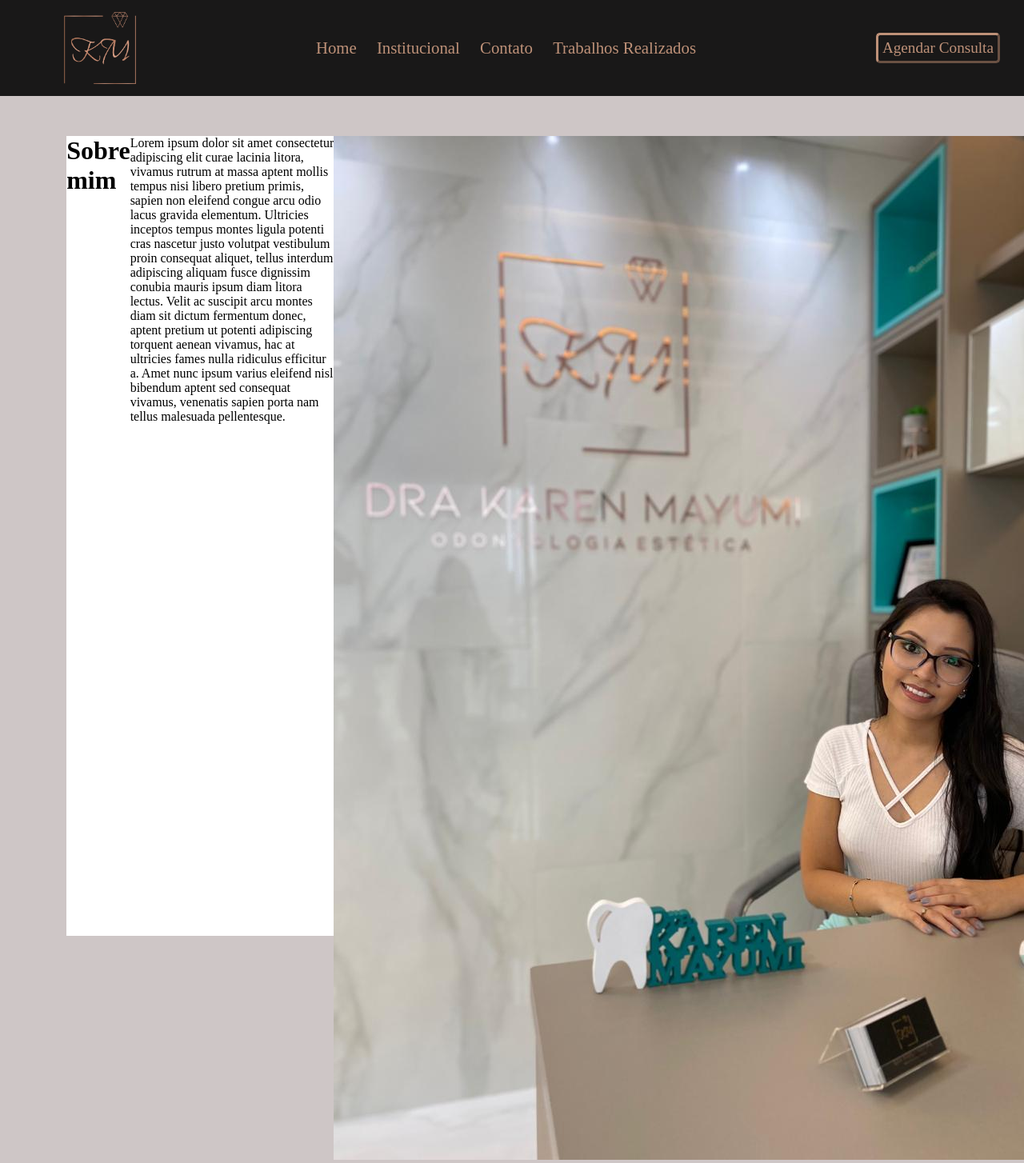
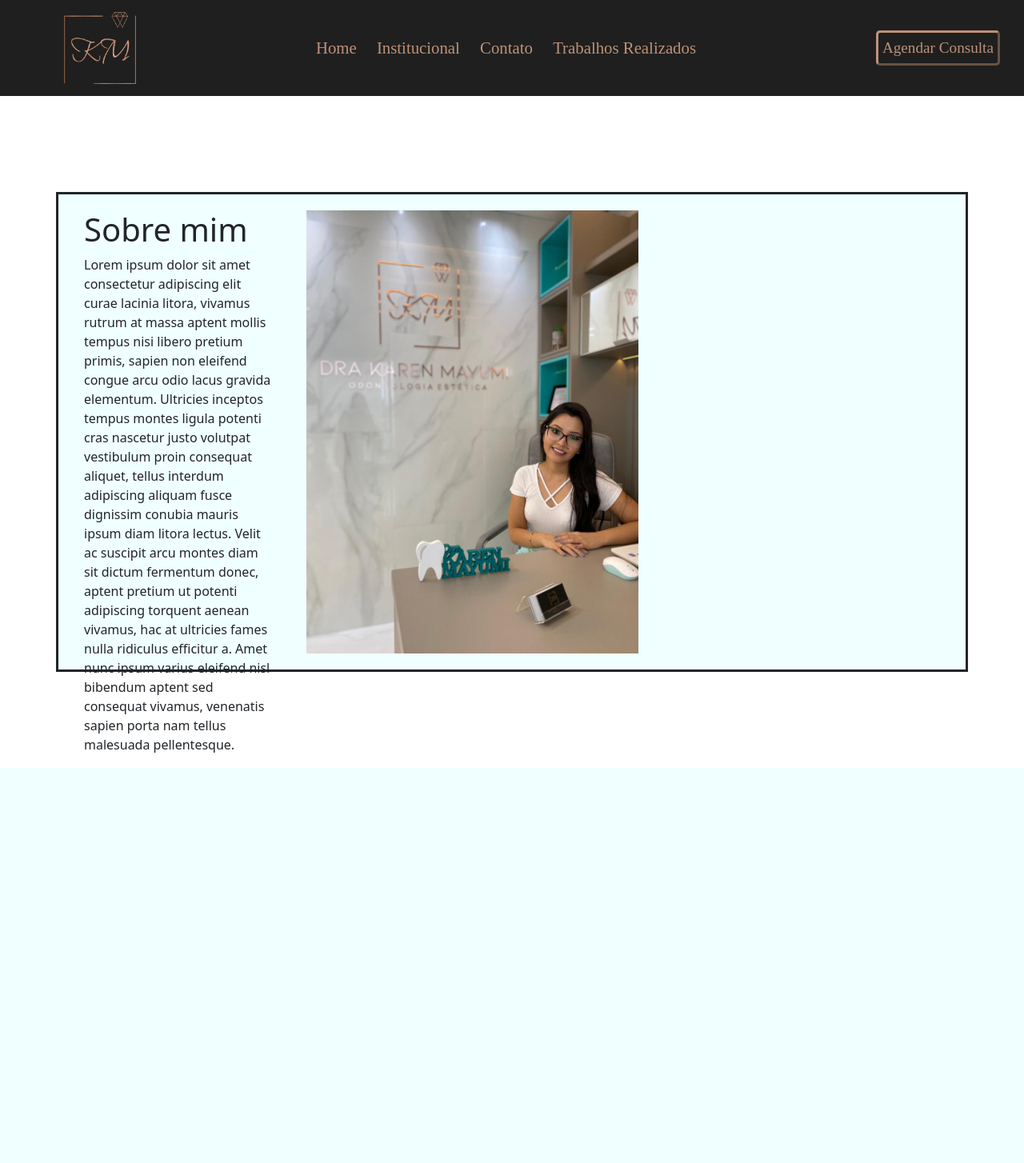
Before and after one commit to tonholi/Site-Dentista, a PHP site: page /institucional.html in a window 1280 px wide; the page is wider, and only the part inside the window is pictured. Shown: that part at 80% size. After the commit the page ends 960 px from the top of that part, so only its background shows below. Run offline with PHP 8.4, Linux system fonts and the light colour scheme; some web fonts are replaced.

Commit message:
feature-institucional-e-foto

```diff
--- a/css/style.css
+++ b/css/style.css
@@ -11,6 +11,7 @@
     align-items: center;
     background-color: rgba(0, 0, 0, 0.88);
     height: 120px;
+    width: auto;
     align-items: center;
     margin-left: auto;
     margin-right: auto;
@@ -49,9 +50,7 @@
     transition: 0.3s;
 }
 
-
-
-.agendar{
+.agendar {
     color: #BE9178;
     font-family: kiona;
     font-size: 1.2rem;
@@ -59,7 +58,7 @@
     margin-right: 30px;
     padding: 5px;
     border-style: outset;
-    border-radius: 5px ;
+    border-radius: 5px;
 }
 
 @font-face {
@@ -67,17 +66,22 @@
     src: url(../css/docs/kiona/Kiona-Regular.ttf);
 }
 
-#content{
+.container {
     display: flex;
-    background-color: #ffffff;
-    max-width: 87%;
-    min-width: 87%;
-    height: 1000px;
-    margin: auto;
-    margin-top: 50px;
+    justify-content: space-around;
+    background-color: azure;
+    margin: 120px 100px;
+    height: 600px;
+    border-style: solid;
 }
 
-.perfil{
-    width: 70%;
-    height: 70%;
+.colunas {
+    flex-direction: column;
+    padding: 20px;
 }
+
+.perfil {
+    align-items: flex-end;
+    height: 100%;
+    margin-left: rem;
+}
--- a/institucional.html
+++ b/institucional.html
@@ -7,6 +7,7 @@
     <meta name="viewport" content="width=device-width, initial-scale=1.0">
     <link rel="stylesheet" href="./css/style.css">
     <link rel="shortcut icon" href="./img/SUBMARCA 2 SEM FUNDO.png" type="image/x-icon">
+    <link href="https://cdn.jsdelivr.net/npm/bootstrap@5.0.0-beta3/dist/css/bootstrap.min.css" rel="stylesheet" integrity="sha384-eOJMYsd53ii+scO/bJGFsiCZc+5NDVN2yr8+0RDqr0Ql0h+rP48ckxlpbzKgwra6" crossorigin="anonymous">
     <title>Dra. Karen Mayumi</title>
 </head>
 
@@ -24,23 +25,35 @@
         </div>
     </header>
     <main>
-        <div id="content">
-        <h1 class="colunas">Sobre mim</h1>
-        <p class="colunas">
-            Lorem ipsum dolor sit amet consectetur adipiscing elit curae lacinia litora, vivamus rutrum at massa aptent
-            mollis tempus nisi libero pretium primis, sapien non eleifend congue arcu odio lacus gravida elementum.
-            Ultricies inceptos tempus montes ligula potenti cras nascetur justo volutpat vestibulum proin consequat
-            aliquet, tellus interdum adipiscing aliquam fusce dignissim conubia mauris ipsum diam litora lectus. Velit
-            ac suscipit arcu montes diam sit dictum fermentum donec, aptent pretium ut potenti adipiscing torquent
-            aenean vivamus, hac at ultricies fames nulla ridiculus efficitur a. Amet nunc ipsum varius eleifend nisl
-            bibendum aptent sed consequat vivamus, venenatis sapien porta nam tellus malesuada pellentesque.
-        </p>
+        <section>
+            <div class="container">
+                <div id="texto" class="colunas col-md-3">
+                    <h1>Sobre mim</h1>
+                    <p>
+                        Lorem ipsum dolor sit amet consectetur adipiscing elit curae lacinia litora, vivamus rutrum at
+                        massa
+                        aptent
+                        mollis tempus nisi libero pretium primis, sapien non eleifend congue arcu odio lacus gravida
+                        elementum.
+                        Ultricies inceptos tempus montes ligula potenti cras nascetur justo volutpat vestibulum proin
+                        consequat
+                        aliquet, tellus interdum adipiscing aliquam fusce dignissim conubia mauris ipsum diam litora
+                        lectus.
+                        Velit
+                        ac suscipit arcu montes diam sit dictum fermentum donec, aptent pretium ut potenti adipiscing
+                        torquent
+                        aenean vivamus, hac at ultricies fames nulla ridiculus efficitur a. Amet nunc ipsum varius
+                        eleifend
+                        nisl
+                        bibendum aptent sed consequat vivamus, venenatis sapien porta nam tellus malesuada pellentesque.
+                    </p>
+                </div>
+                <div id="foto" class="colunas col-md-9">
+                    <img class="perfil" src="./img/WhatsApp Image 2021-04-03 at 18.15.21.jpeg" alt="foto Dra. Karen">
+                </div>
+            </div>
+        </section>
 
-        <div class="perfil">
-            <img src="./img/WhatsApp Image 2021-04-03 at 18.15.21.jpeg" alt="foto Dra. Karen">
-        </div>
-
-    </div>
     </main>
 </body>
 
```
